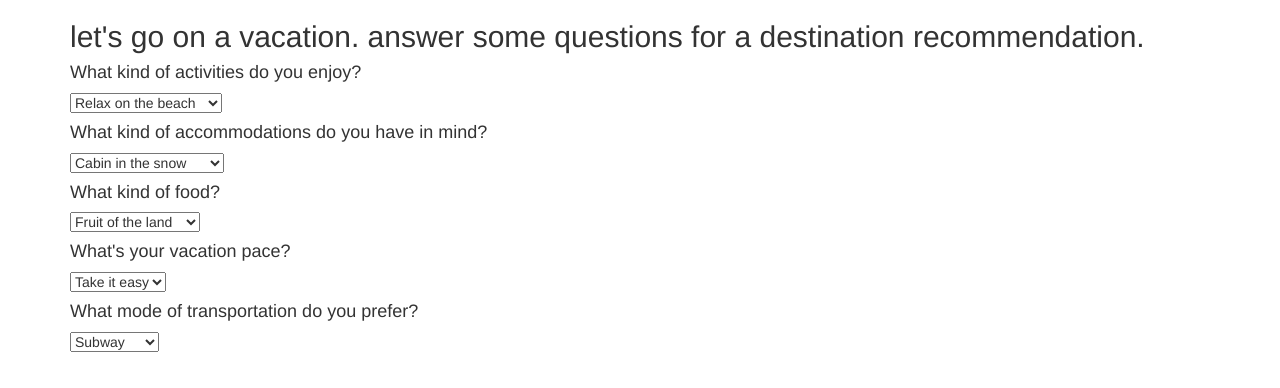
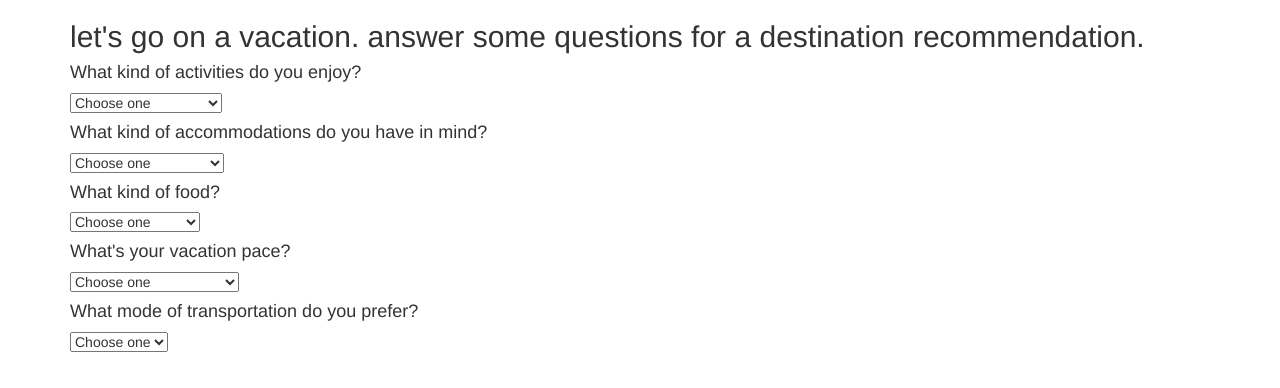
Before and after one commit to emilywatkins/vacation, a plain HTML site: page index.html in a window 1280 px wide. Drawn offline with nearby package versions, Linux system fonts and the light colour scheme.

Commit message:
add 'choose one' option with empty value for dropdown.

```diff
--- a/index.html
+++ b/index.html
@@ -17,29 +17,35 @@
       <form id="questions">
         <h4>What kind of activities do you enjoy?</h4>
         <select id="activities">
+          <option value="">Choose one</option>
           <option value="relax">Relax on the beach</option>
           <option value="explore">Explore the outdoors</option>
           <option value="shop">Go shopping</option>
         </select>
         <h4>What kind of accommodations do you have in mind?</h4>
         <select id="accommodations">
+          <option value="">Choose one</option>
           <option value="cozy">Cabin in the snow</option>
           <option value="balmy">Beachfront bungalow</option>
           <option value="busy">Downtown condo</option>
         </select>
         <h4>What kind of food?</h4>
         <select id="food">
+          <option value="">Choose one</option>
           <option value="fruit">Fruit of the land</option>
           <option value="meat">Meat and cheese</option>
           <option value="grease">Diners and delis</option>
         </select>
         <h4>What's your vacation pace?</h4>
         <select id="pace">
+          <option value="">Choose one</option>
           <option value="slow">Take it easy</option>
           <option value="fast">Go, go, go!</option>
+          <option value="medium">Somewhere in between</option>
         </select>
         <h4>What mode of transportation do you prefer?</h4>
         <select id="transportation">
+          <option value="">Choose one</option>
           <option value="subway">Subway</option>
           <option value="scooter">Motorbike</option>
           <option value="skis">Alpine skis</option>
```
